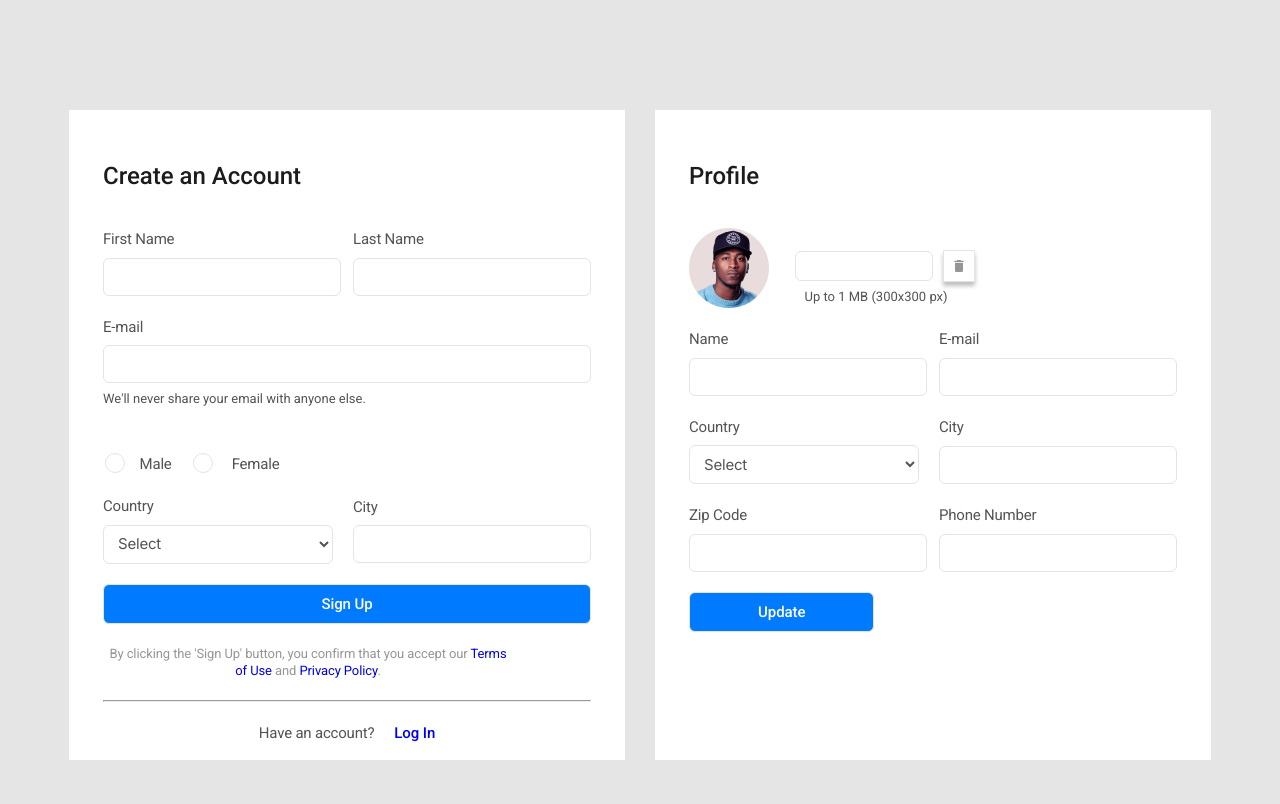
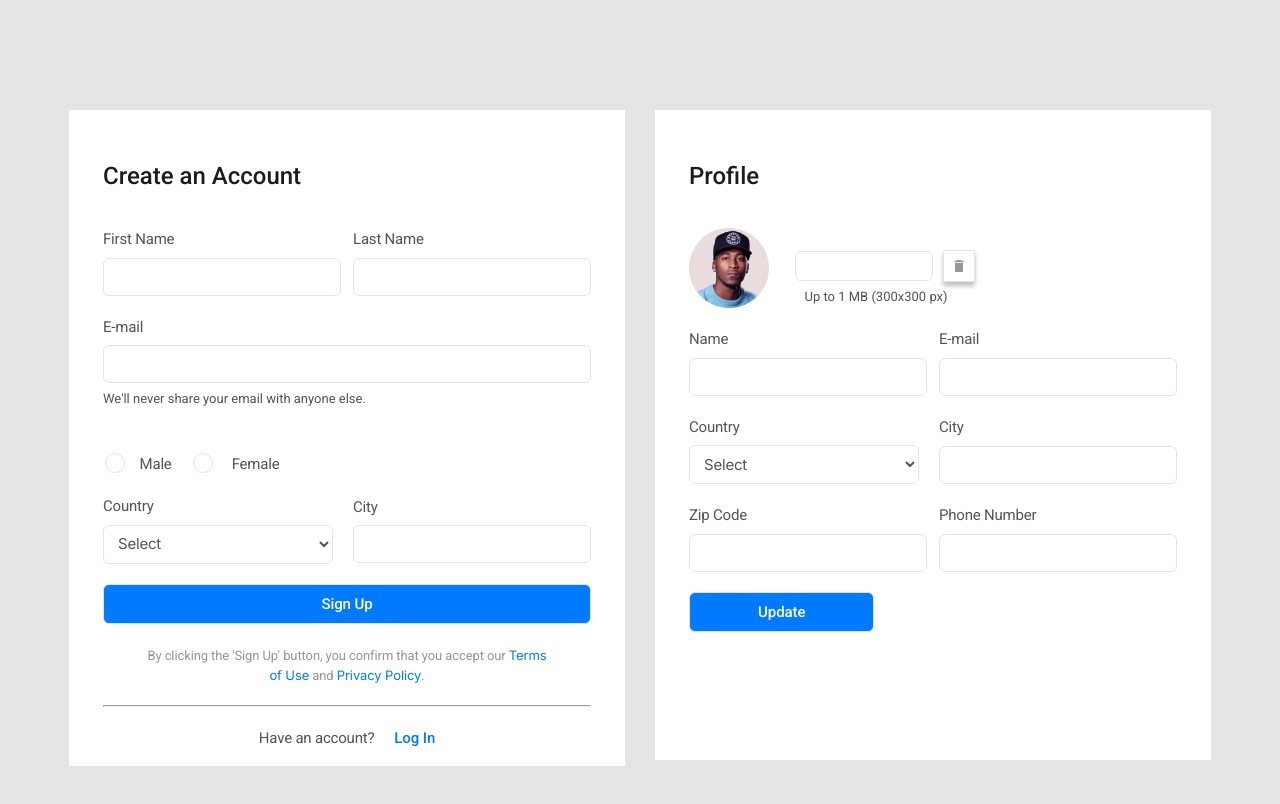
Before and after one commit to helenekn/form__beetroot, a plain HTML site: page index.html in a window 1280 px wide. Drawn offline with Linux system fonts and the light colour scheme.

Commit message:
correct font

```diff
--- a/css/style.css
+++ b/css/style.css
@@ -163,6 +163,7 @@ body {
 .form__terms {
    max-width: 410px;
    padding-bottom: 20px;
+   margin: 0 auto;
 }
 
 .terms__text {
@@ -206,6 +207,16 @@ body {
    font-size: 15px;
    line-height: 1.5;
    letter-spacing: -0.1px;
+   color: #007bff;
+}
+
+.terms__link {
+   font-family: "Inter";
+   font-weight: 400;
+   font-size: 13px;
+   line-height: 1.5;
+   letter-spacing: -0.1px;
+   color: #007bff;
 }
 
 .photo {
--- a/index.html
+++ b/index.html
@@ -70,8 +70,9 @@
                <div class="form__terms terms">
                   <p class="terms__text">
                      By clicking the 'Sign Up' button, you confirm that you
-                     accept our <a href="#">Terms of Use</a> and
-                     <a href="#">Privacy Policy</a>.
+                     accept our
+                     <a href="#" class="terms__link">Terms of Use</a> and
+                     <a href="#" class="terms__link">Privacy Policy</a>.
                   </p>
                </div>
                <hr />
```
